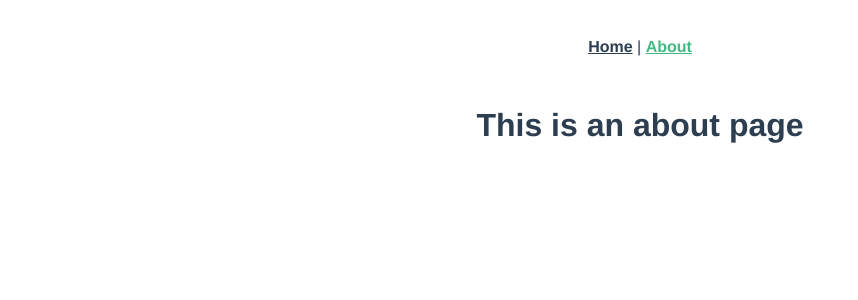
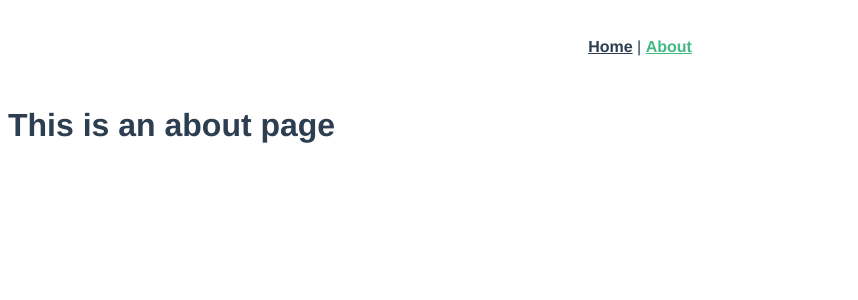
Before and after one commit to michielkoning/techradar, a Vue app: page /about in a window 1280 px wide. Shown: the top 300 px of the page, without its empty margins (0-858 px from the left). Built offline with nearby package versions, Linux system fonts and the light colour scheme.

Commit message:
Moved global center alignment

```diff
--- a/src/App.vue
+++ b/src/App.vue
@@ -17,7 +17,6 @@ export default defineComponent({
   font-family: Avenir, Helvetica, Arial, sans-serif;
   -webkit-font-smoothing: antialiased;
   -moz-osx-font-smoothing: grayscale;
-  text-align: center;
   color: #2c3e50;
 }
 </style>
--- a/src/components/Nav.vue
+++ b/src/components/Nav.vue
@@ -8,6 +8,7 @@
 <style>
 #nav {
   padding: 30px;
+  text-align: center;
 }
 
 #nav a {
```
